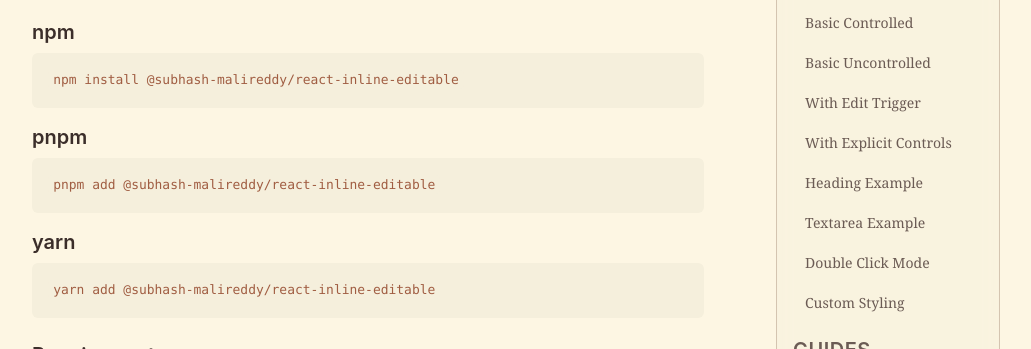
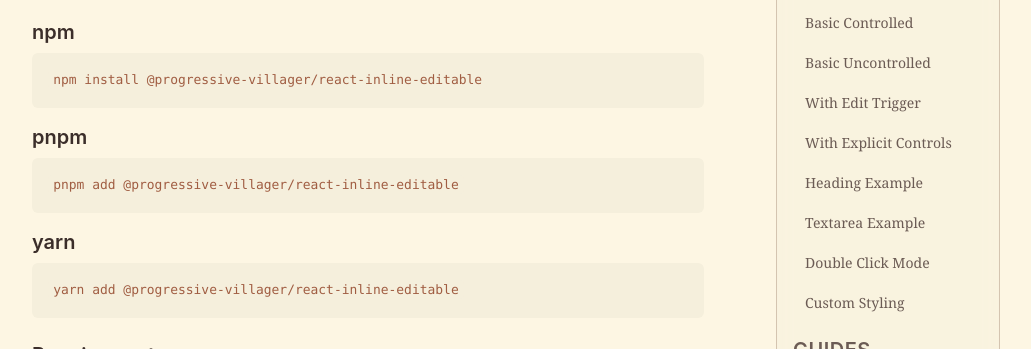
Before and after one commit to subhash-malireddy/react-inline-editable, a React (Vite) app in the folder packages/react-inline-editable/: page / in a window 1280 px wide. Shown: the part 342-691 px from the top of the page, without its empty margins (248-1279 px from the left). Built offline with nearby package versions, Linux system fonts and the light colour scheme.

Commit message:
Update package name to `@progressive-villager/react-inline-editable` in CHANGELOG.md, package.json, and installation documentation.

```diff
--- a/packages/react-inline-editable/package.json
+++ b/packages/react-inline-editable/package.json
@@ -1,5 +1,5 @@
 {
-  "name": "@subhash-malireddy/react-inline-editable",
+  "name": "@progressive-villager/react-inline-editable",
   "version": "0.0.1-rc.0",
   "description": "A React component for inline editing",
   "type": "module",
--- a/packages/react-inline-editable/src/components/docs/Installation.tsx
+++ b/packages/react-inline-editable/src/components/docs/Installation.tsx
@@ -15,7 +15,7 @@
               fontSize: "0.9em",
             }}
           >
-            <code>npm install @subhash-malireddy/react-inline-editable</code>
+            <code>npm install @progressive-villager/react-inline-editable</code>
           </pre>
         </div>
         <div>
@@ -28,7 +28,7 @@
               fontSize: "0.9em",
             }}
           >
-            <code>pnpm add @subhash-malireddy/react-inline-editable</code>
+            <code>pnpm add @progressive-villager/react-inline-editable</code>
           </pre>
         </div>
         <div>
@@ -41,7 +41,7 @@
               fontSize: "0.9em",
             }}
           >
-            <code>yarn add @subhash-malireddy/react-inline-editable</code>
+            <code>yarn add @progressive-villager/react-inline-editable</code>
           </pre>
         </div>
         <div className="mt-6">
```
Also changed, not shown: 1 other file (tests, documents, lock files or other folders).
